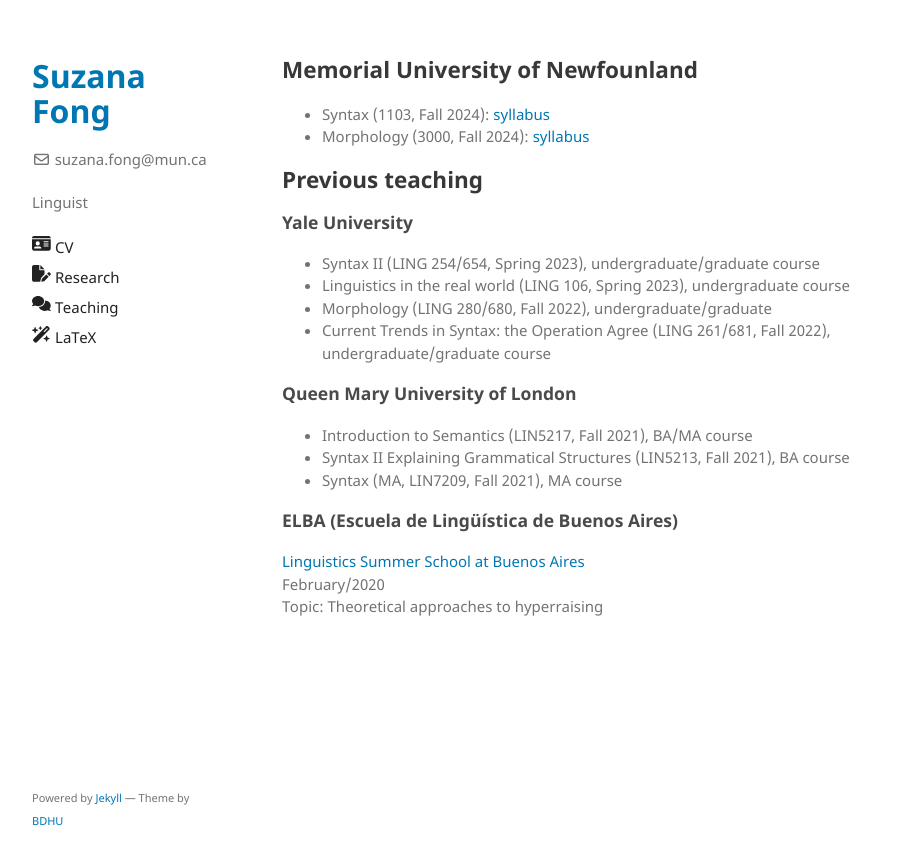
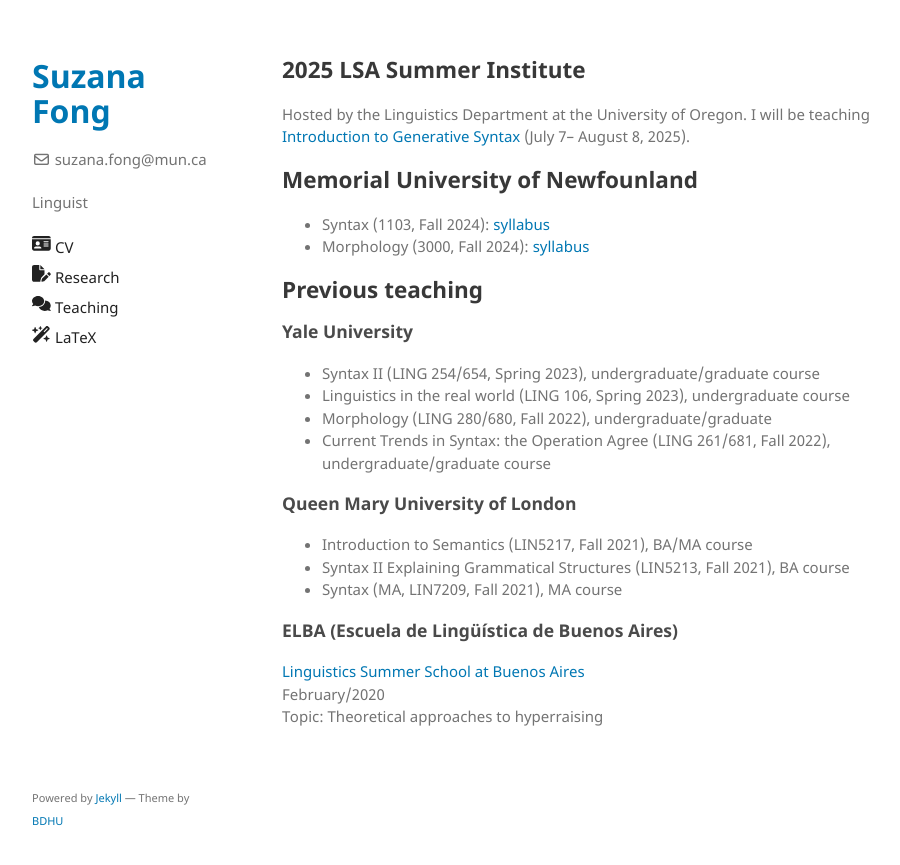
Before and after one commit to sznfng/sznfng.github.io, a Jekyll site: the page built from teaching.md, in a window 1280 px wide. Shown: the top 865 px of the page, without its empty margins (178-1078 px from the left). Built offline with Jekyll 4.4.1, drawn with Linux system fonts in a browser that asks for light colours.

Commit message:
Update teaching.md

```diff
--- a/teaching.md
+++ b/teaching.md
@@ -2,6 +2,9 @@
 layout: default
 title: Teaching
 ---
+## 2025 LSA Summer Institute
+
+Hosted by the Linguistics Department at the University of Oregon. I will be teaching [Introduction to Generative Syntax](https://center.uoregon.edu/LSA/2025/program/search/detail_session.php?id=13901702) (July 7-- August 8, 2025).
 
 ## Memorial University of Newfounland
 + Syntax (1103, Fall 2024): [syllabus](files/Introduction_to_Syntax_1103_Fall_2024_syllabus.pdf)
```
